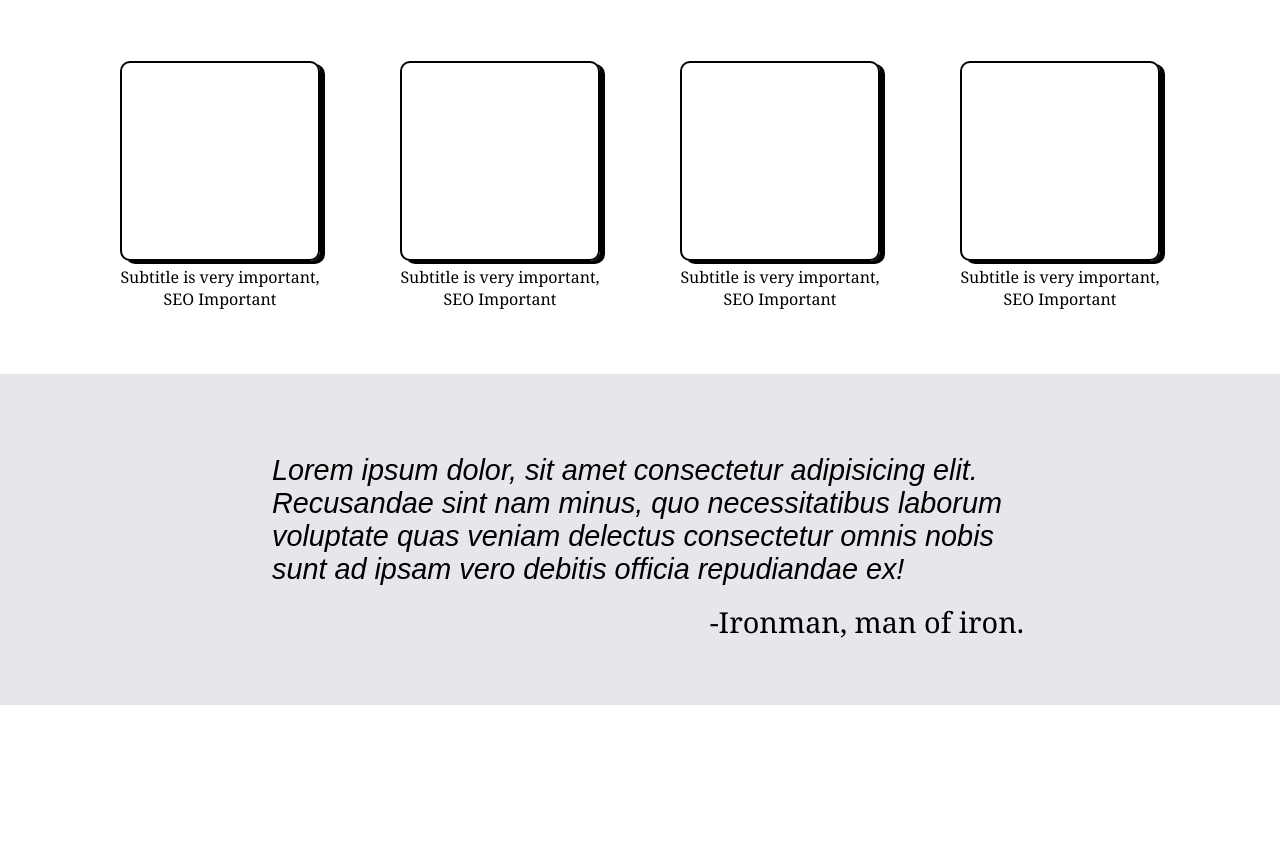
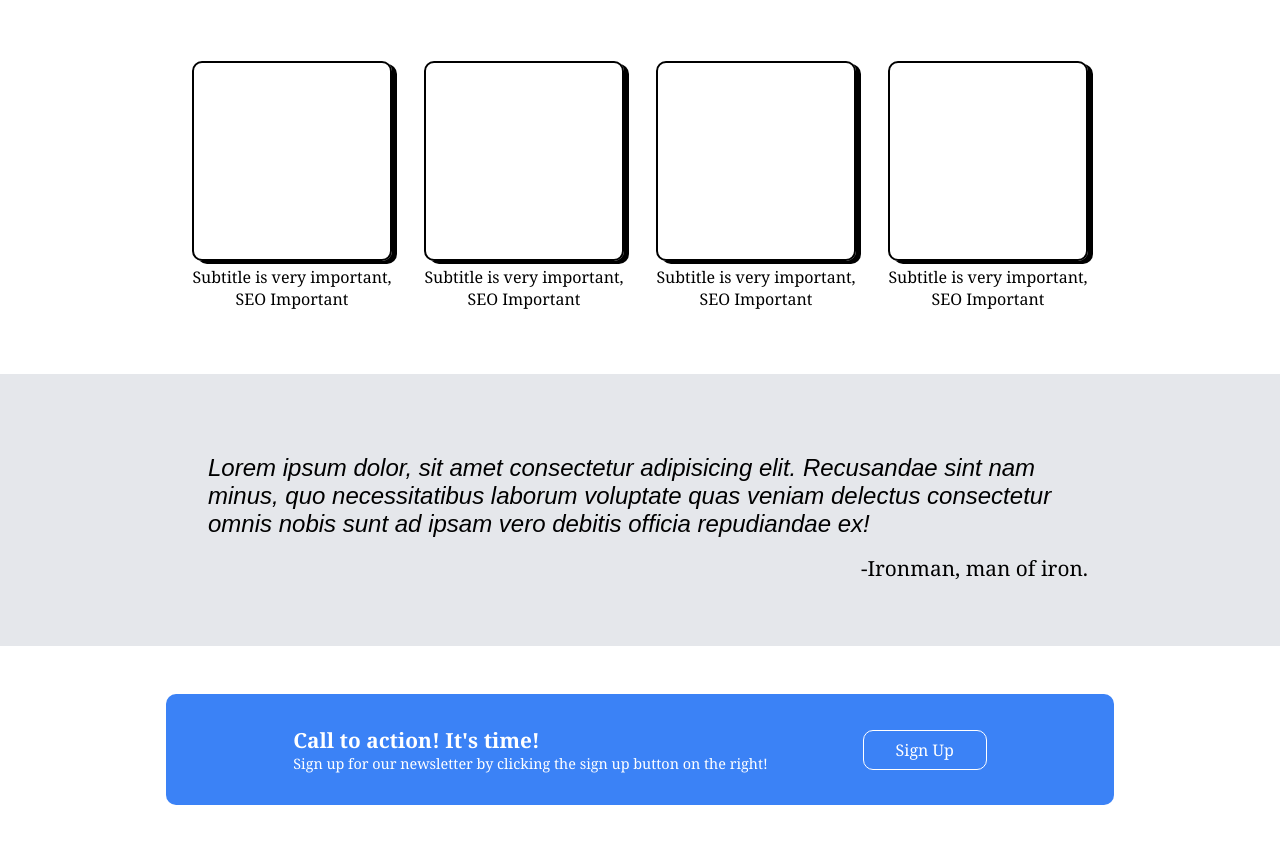
Before and after one commit to yaasir007/odin-css, a plain HTML site: page index.html in a window 1280 px wide. Shown: the part 630-1474 px from the top of the page. Before the commit the page ends 1335 px from the top, so only its background shows below. Drawn offline with Linux system fonts and the light colour scheme.

Commit message:
completed large rectangle

```diff
--- a/index.html
+++ b/index.html
@@ -81,5 +81,21 @@
     </div>
   </section>
 
+  <section class="large-rec">
+    <div class="large-rec-container">
+      <div class="large-rec-wrapper">
+        <div class="rectangle">
+          <div class="rect-content">
+            <p class="cta">Call to action! It's time!</p>
+            <p class="cta-small-text">Sign up for our newsletter by clicking the sign up button on the right!</p>
+          </div>
+          <div class="rect-btn">
+            Sign Up
+          </div>
+        </div>
+      </div>
+    </div>
+  </section>
+
 </body>
 </html>
--- a/style.css
+++ b/style.css
@@ -53,6 +53,7 @@
   flex-direction: column;
   gap: 4rem;
   padding: 4rem;
+  width: 100%;
 }
 
 .cards-title {
@@ -67,7 +68,7 @@
   display: flex;
   justify-content: center;
   align-items: center;
-  gap: 5rem;
+  gap: 2rem;
 }
 
 .square {
@@ -98,12 +99,12 @@
   justify-content: center;
   align-items: center;
   flex-direction: column;
-  max-width: 70%;
+  max-width: 80%;
   padding: 4rem;
 }
 
 .text-content {
-  font-size: 1.8rem;
+  font-size: 1.5rem;
   padding: 1rem;
   font-family: Arial, Helvetica, sans-serif;
   font-style: oblique;
@@ -111,8 +112,46 @@
 
 .quoter-content {
   width: 100%;
-  font-size: 1.8rem;
+  font-size: 1.3rem;
   display: flex;
   justify-content: flex-end;
   align-items: flex-end;
 }
+
+
+/* Large Rectangle Section */
+.large-rec-wrapper {
+  display: flex;
+  justify-content: center;
+  align-items: center;
+  padding: 3rem;
+  width: 100%;
+}
+
+.rectangle {
+  width: 80%;
+  padding: 2rem;
+  display: flex;
+  justify-content: space-evenly;
+  align-items: center;
+  background-color: #3b82f6;
+  border-radius: 10px;
+}
+
+.rect-content > .cta {
+  font-weight: 800;
+  font-size: 1.3rem;
+  color: white;
+}
+
+.rect-content > .cta-small-text {
+  font-size: 0.9rem;
+  color: white;
+}
+
+.rectangle > .rect-btn {
+  color: white;
+  padding: 0.5rem 2rem;
+  border: 1px solid white;
+  border-radius: 10px;
+}
```
Also changed, not shown: 1 other file.
